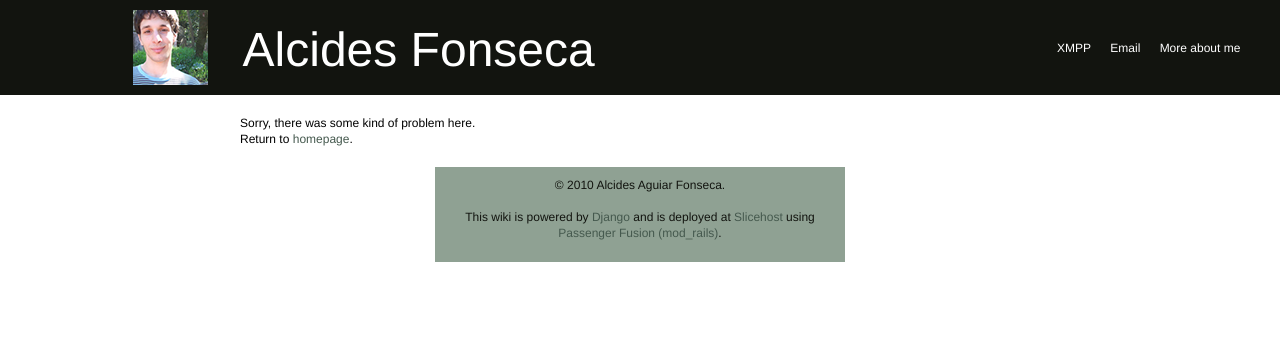
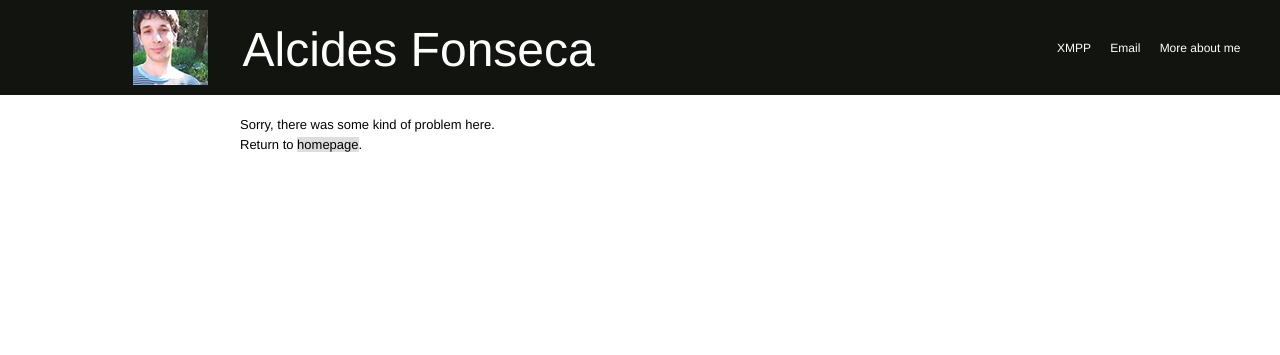
Before and after one commit to alcides/alcides-bliki, a Django app: template wiki/templates/500.html in a window 1280 px wide. Shown: the top 355 px of the page. Run offline with Django 3.2, Linux system fonts and the light colour scheme; the template is opened without the code that fills it, so the values that code supplies are empty; parts of the project's set-up code (start-up, migrations or seed data) failed here and were passed over.

Commit message:
Removed footer and changed style

```diff
--- a/public/media/css/alcides-bliki.css
+++ b/public/media/css/alcides-bliki.css
@@ -11,6 +11,11 @@
 
 /* Typography */
 
+@font-face {
+    font-family: LeagueGothic;
+    src: url(../fonts/League:Gothic.otf) format(truetype);
+}
+
 body {
 	font-family: Helvetica, sans-serif;
 	font-size: 12px;
@@ -19,12 +24,16 @@ body {
 
 p {
 	margin-bottom: 16px;
+	font-size: 100%;
+	outline: 0;
+    font: normal normal normal 13px/1.5 Helvetica, Arial, 'Liberation Sans', FreeSans, sans-serif;
 }
 
 blockquote {
-	border-left: solid #8FA193 5px;
+	border-left: solid black 5px;
+	background-color: #F9FFE8;
 	padding-left: 5px;
-	font-size: 15px;
+	font-size: 14px;
 	font-style: italic;
 	font-family: Georgia;
 }
@@ -77,13 +86,14 @@ ul {
 /* Color */
 
 a {
-	color: #45594E;
+	color: #000000;
+	background-color: #DDDDDD;
 	text-decoration: none;
 }
 
 a:hover {
-	background-color: #F4F3DE;
-	color: #3B4137;
+	background-color: #333333;
+	color: white;
 }
 
 .footnote {
--- a/templates/base.html
+++ b/templates/base.html
@@ -56,13 +56,6 @@
 			<section>
 				{% block content %}{% endblock %}
 			</section>
-
-			<footer>
-				{% block footer %}
-					<p class="copyright">&copy; {% now "Y" %} Alcides Aguiar Fonseca.</p>
-					<p> This wiki is powered by <a href="/django">Django</a> and is deployed at <a href="/slicehost">Slicehost</a> using <a href="http://www.modrails.com/">Passenger Fusion (mod_rails)</a>.</p>
-				{% endblock %}
-			</footer>
 		</div>
 
 		<!-- Stats -->
```
Also changed, not shown: other parts of public/media/css/alcides-bliki.css (+19 -10 lines), public/media/fonts/League_Gothic.otf (added).
